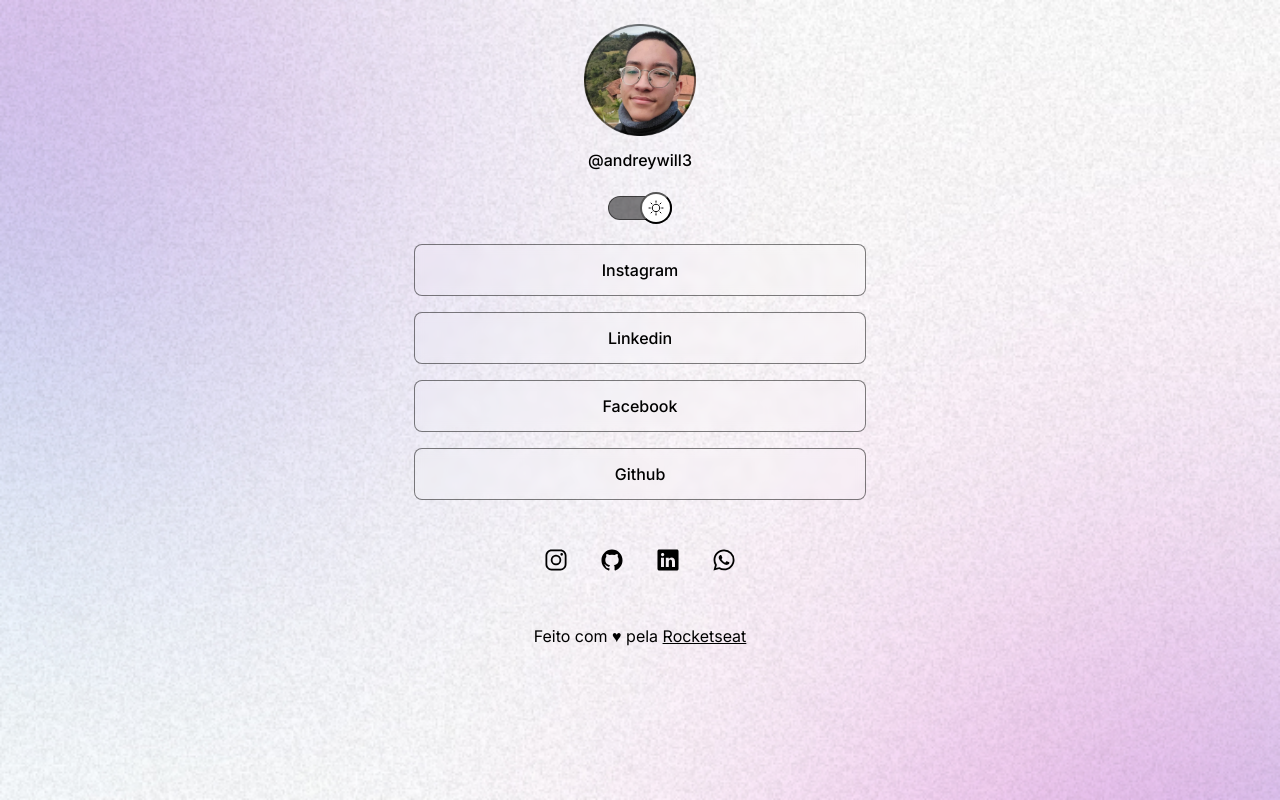
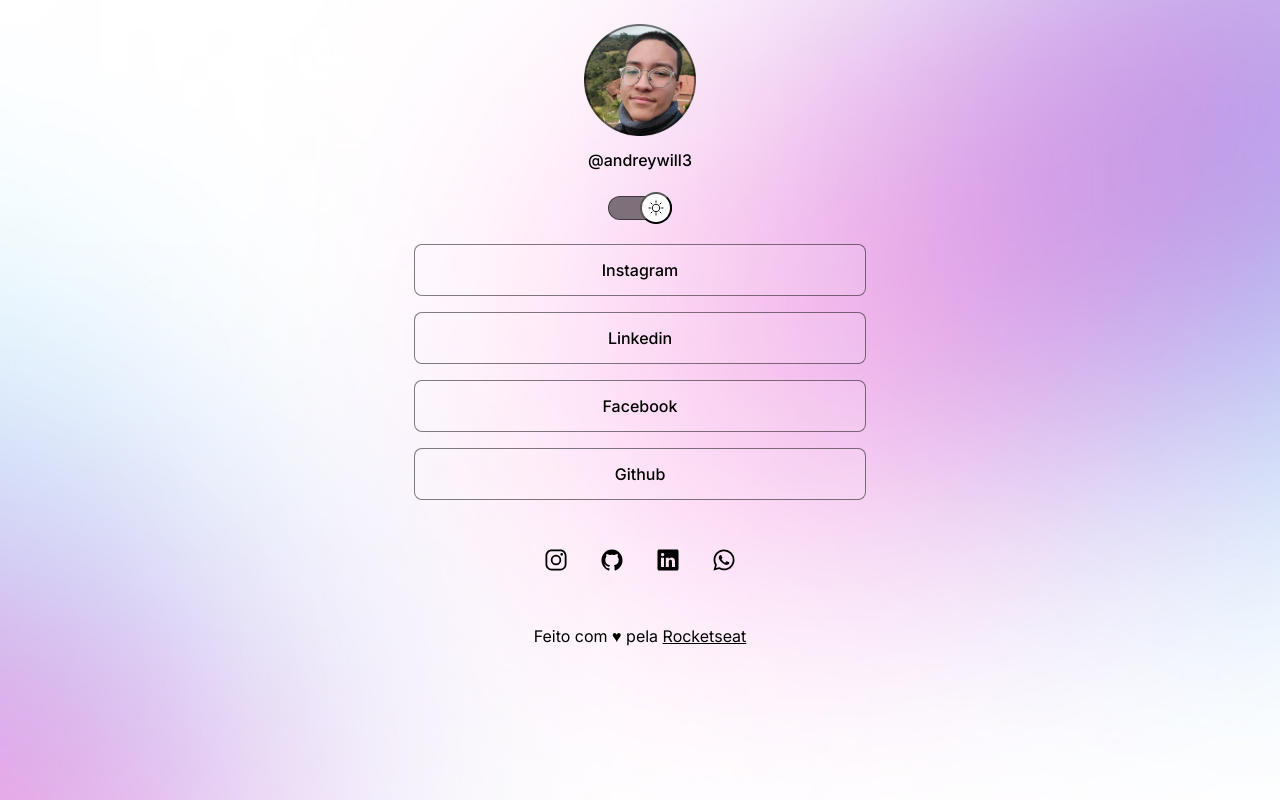
Before and after one commit to Andreywil/links, a plain HTML site: page index.html in a window 1280 px wide. Both pictures are taken after a click on the element 640 px from the left and 207 px from the top of the page. Drawn offline with nearby package versions, Linux system fonts and the light colour scheme.

Commit message:
Change of backgroung for large devices

```diff
--- a/Style.css
+++ b/Style.css
@@ -31,6 +31,7 @@ body {
   /*
 /*backgroung: color image repeat position*/
   background: var(--bg-url) no-repeat top center/cover;
+  height: 100vh;
 }
 body * {
   font-family: "Inter", sans-serif;
@@ -169,3 +170,12 @@ footer {
   padding: 24px 0;
   text-align: center;
 }
+
+@media (min-width: 700px) {
+  :root {
+    --bg-url: url(./bg-desktop.jpg);
+  }
+  .light {
+    --bg-url: url(./bg-desktop-light.jpg);
+  }
+}
```
Also changed, not shown: bg-desktop.jpg (added).
